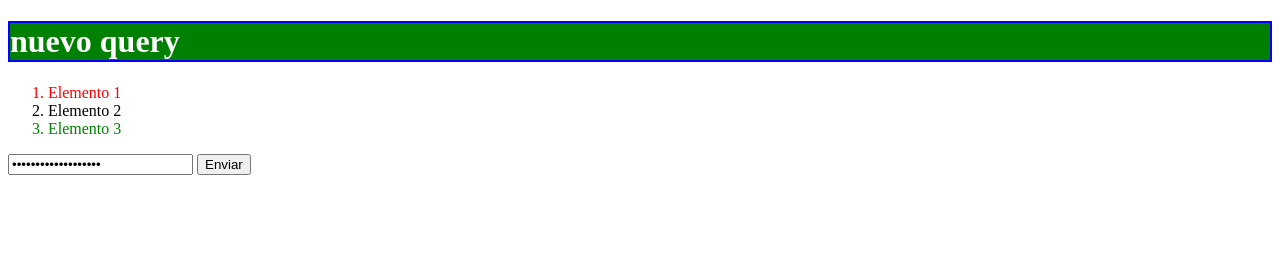
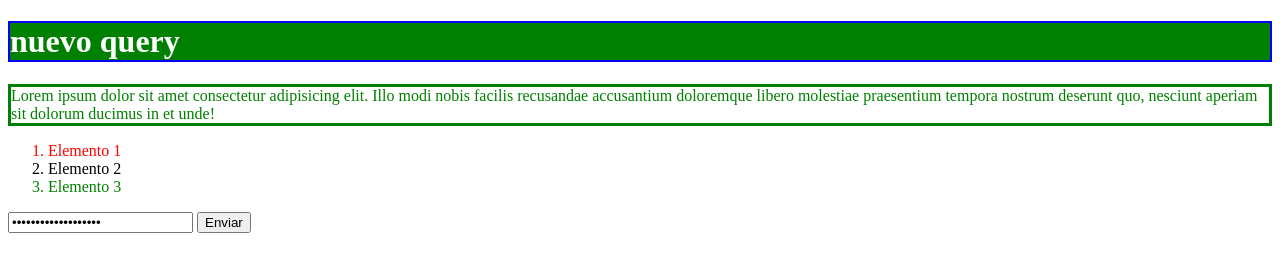
Before and after one commit to andrestiagos942/ultimogit, a plain HTML site: page JavaScriptDW/Jquery/index.html in a window 1280 px wide. Drawn offline with Linux system fonts and the light colour scheme.

Commit message:
video 72

```diff
--- /dev/null
+++ b/JavaScriptDW/Jquery/estilos.css
@@ -0,0 +1,4 @@
+.estilo1 {
+    color: green;
+    border: solid 3px green;
+}
--- a/JavaScriptDW/Jquery/index.html
+++ b/JavaScriptDW/Jquery/index.html
@@ -5,10 +5,11 @@
     <title>Document</title>
     <!--<script src="https://code.jquery.com/jquery-3.6.0.js" integrity="sha256-H+K7U5CnXl1h5ywQfKtSj8PCmoN9aaq30gDh27Xc0jk=" crossorigin="anonymous"></script>-->
     <script src="jqueryfichero.js"></script>
-
+    <link rel="stylesheet" href="estilos.css">
 </head>
 <body>
     <h1> Empezando con Jquery</h1>
+    <p>Lorem ipsum dolor sit amet consectetur adipisicing elit. Illo modi nobis facilis recusandae accusantium doloremque libero molestiae praesentium tempora nostrum deserunt quo, nesciunt aperiam sit dolorum ducimus in et unde!</p>
     <ol>
         <li>Elemento 1 </li>
         <li>Elemento 2 </li>
--- a/JavaScriptDW/Jquery/jquery.js
+++ b/JavaScriptDW/Jquery/jquery.js
@@ -32,3 +32,12 @@ titular.text('nuevo query');
 var formulario = $('input');
 formulario.eq(0).val('introduce tu nombre');
 formulario.eq(0).attr('type','password');
+
+// clase 72 aplicar una clase a un elemento html
+var parrafo = $('p')
+// agrega la clase
+parrafo.addClass('estilo1');
+// quita la clase
+parrafo.removeClass('estilo1');
+// cada vez que invocas cambia add o remove
+parrafo.toggleClass('estilo1');
```
